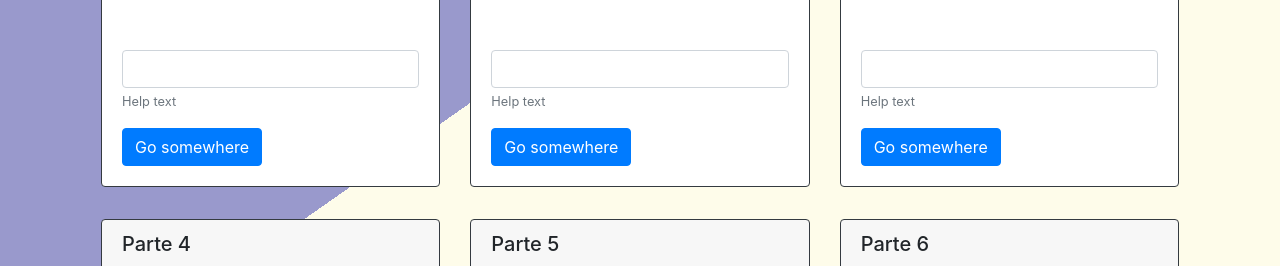
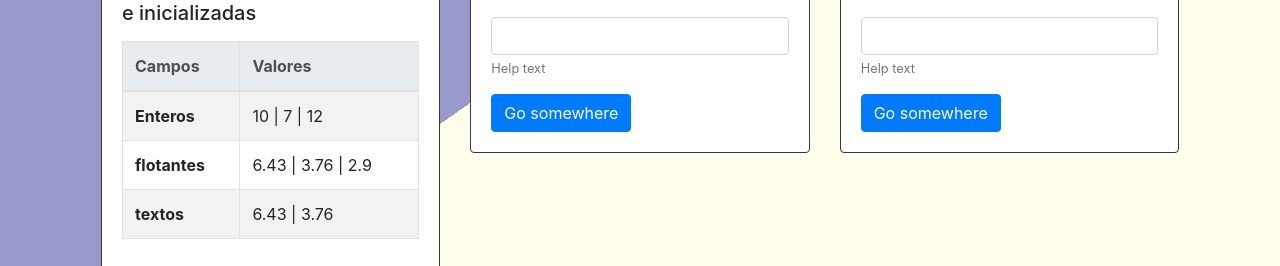
Before and after one commit to masterofhell82/Clases_HTML, a PHP site: page / in a window 1280 px wide. Shown: the part 382-648 px from the top of the page. Run offline with PHP 8.4, Linux system fonts and the light colour scheme.

Commit message:
parte 1 finalizada

```diff
--- a/exam_2/index.php
+++ b/exam_2/index.php
@@ -29,16 +29,54 @@
                 <div class="col-sm-4">
                     <div class="card border-dark">
                         <h5 class="card-header">Parte 1</h5>
-                        <img src="http://lorempixel.com/250/150/technics/1" class="card-img-top" alt="foto de muestra">
+                        <img src="http://lorempixel.com/400/200/technics/1" class="card-img-top" alt="foto de muestra">
                         <div class="card-body">
+                            <h5 class="card-title">Crear 10 variables. Declaradas e inicializadas</h5>
                             <p class="card-text">
-                                <div class="form-group">
-                                    <label for=""></label>
-                                    <input type="text" class="form-control" name="" id="" aria-describedby="helpId" placeholder="">
-                                    <small id="helpId" class="form-text text-muted">Help text</small>
-                                </div>
-                            </p>
-                            <a href="#" class="btn btn-primary">Go somewhere</a>
+                                <?php
+                                /*----------Parte 1 | Crear 10 variables. Declaradas e inicializadas----------*/
+
+                                // type integer - almacenan numeros enteros
+                                $entero = 10;
+                                $entero2 = 7;
+                                $entero3 = 12;
+                                // fin integer
+                                //type float - almacenan decimales
+                                $flotante = 6.43;
+                                $flotante2 = 3.76;
+                                $flotante3 = 2.90;
+                                // fin float
+                                // type string - almacenan cadena de caracteres
+                                $texto = "hola";
+                                $texto2 = "mundo";
+                                // fin string
+                                // type boolean - almacenan valores booleanos (verdadero o falso)
+                                $bool1 = true;
+                                $bool2 = false;
+                                // fin boolean
+                                ?>
+                                <table class="table table-striped table-bordered">
+                                    <thead class="thead-light">
+                                        <tr>
+                                            <th scope="col">Campos</th>
+                                            <th scope="col">Valores</th>
+                                        </tr>
+                                    </thead>
+                                    <tbody>
+                                        <tr>
+                                            <th scope="row">Enteros</th>
+                                            <td><?= $entero . " | " . $entero2 . " | " . $entero3 ?></td>
+                                        </tr>
+                                        <tr>
+                                            <th scope="row">flotantes</th>
+                                            <td><?= $flotante . " | " . $flotante2 . " | " . $flotante3 ?></td>
+                                        </tr>
+                                        <tr>
+                                            <th scope="row">textos</th>
+                                            <td><?= $flotante . " | " . $flotante2  ?></td>
+                                        </tr>
+                                    </tbody>
+                                </table>
                         </div>
                     </div>
                 </div>
@@ -46,7 +84,7 @@
                 <div class="col-sm-4">
                     <div class="card border-dark">
                         <h5 class="card-header">Parte 2</h5>
-                        <img src="http://lorempixel.com/250/150/technics/2" class="card-img-top" alt="foto de muestra">
+                        <img src="http://lorempixel.com/400/200/technics/2" class="card-img-top" alt="foto de muestra">
                         <div class="card-body">
                             <p class="card-text">
                                 <div class="form-group">
@@ -63,7 +101,7 @@
                 <div class="col-sm-4">
                     <div class="card border-dark">
                         <h5 class="card-header">Parte 3</h5>
-                        <img src="http://lorempixel.com/250/150/technics/3" class="card-img-top" alt="foto de muestra">
+                        <img src="http://lorempixel.com/400/200/technics/3" class="card-img-top" alt="foto de muestra">
                         <div class="card-body">
                             <p class="card-text">
                                 <div class="form-group">
@@ -84,7 +122,7 @@
                 <div class="col-sm-4">
                     <div class="card border-dark">
                         <h5 class="card-header">Parte 4</h5>
-                        <img src="http://lorempixel.com/250/150/technics/4" class="card-img-top" alt="foto de muestra">
+                        <img src="http://lorempixel.com/400/200/technics/4" class="card-img-top" alt="foto de muestra">
                         <div class="card-body">
                             <p class="card-text">
                                 <div class="form-group">
@@ -101,7 +139,7 @@
                 <div class="col-sm-4">
                     <div class="card border-dark">
                         <h5 class="card-header">Parte 5</h5>
-                        <img src="http://lorempixel.com/250/150/technics/5" class="card-img-top" alt="foto de muestra">
+                        <img src="http://lorempixel.com/400/200/technics/5" class="card-img-top" alt="foto de muestra">
                         <div class="card-body">
                             <p class="card-text">
                                 <div class="form-group">
@@ -118,7 +156,7 @@
                 <div class="col-sm-4">
                     <div class="card border-dark">
                         <h5 class="card-header">Parte 6</h5>
-                        <img src="http://lorempixel.com/250/150/technics/6" class="card-img-top" alt="foto de muestra">
+                        <img src="http://lorempixel.com/400/200/technics/6" class="card-img-top" alt="foto de muestra">
                         <div class="card-body">
                             <p class="card-text">
                                 <div class="form-group">
@@ -138,7 +176,7 @@
                 <div class="col-sm-4">
                     <div class="card border-dark">
                         <h5 class="card-header">Parte 7</h5>
-                        <img src="http://lorempixel.com/250/150/technics/7" class="card-img-top" alt="foto de muestra">
+                        <img src="http://lorempixel.com/400/200/technics/7" class="card-img-top" alt="foto de muestra">
                         <div class="card-body">
                             <p class="card-text">
                                 <div class="form-group">
@@ -155,7 +193,7 @@
                 <div class="col-sm-4">
                     <div class="card border-dark">
                         <h5 class="card-header">Parte 8</h5>
-                        <img src="http://lorempixel.com/250/150/technics/8" class="card-img-top" alt="foto de muestra">
+                        <img src="http://lorempixel.com/400/200/technics/8" class="card-img-top" alt="foto de muestra">
                         <div class="card-body">
                             <p class="card-text">
                                 <div class="form-group">
@@ -172,7 +210,7 @@
                 <div class="col-sm-4">
                     <div class="card border-dark">
                         <h5 class="card-header">Parte 9</h5>
-                        <img src="http://lorempixel.com/250/150/technics/9" class="card-img-top" alt="foto de muestra">
+                        <img src="http://lorempixel.com/400/200/technics/9" class="card-img-top" alt="foto de muestra">
                         <div class="card-body">
                             <p class="card-text">
                                 <div class="form-group">
@@ -190,28 +228,7 @@
         </div>
     </div>
 
-    <?php
-    /*----------Parte 1 | Crear 10 variables. Declaradas e inicializadas----------*/
 
-    // type integer - almacenan numeros enteros
-    $entero = 10;
-    $entero2 = 7;
-    $entero3 = 12;
-    // fin integer
-    //type float - almacenan decimales
-    $flotante = 6.43;
-    $flotante2 = 3.76;
-    $flotante3 = 2.90;
-    // fin float
-    // type string - almacenan cadena de caracteres
-    $texto = "hola";
-    $texto2 = "mundo";
-    // fin string
-    // type boolean - almacenan valores booleanos (verdadero o falso)
-    $bool1 = true;
-    $bool2 = false;
-    // fin boolean
-    ?>
 
     <?php
 
```
